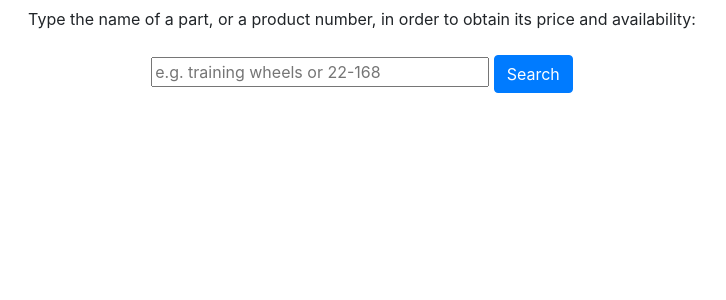
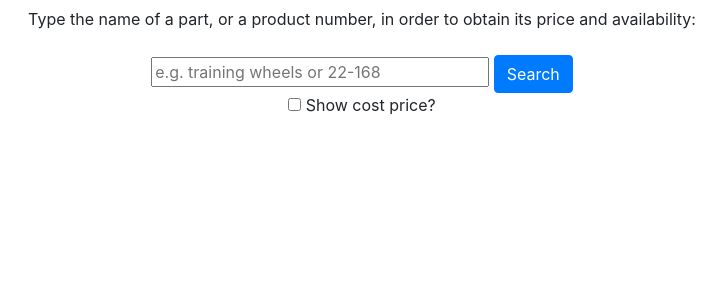
Before and after one commit to normcyr/flask_babac, a Flask app: page / in a window 1280 px wide. Shown: the part 417-717 px from the top of the page, without its empty margins (278-1004 px from the left). Run offline with Flask 2, Linux system fonts and the light colour scheme; some libraries are stand-ins or nearby versions.

Commit message:
Display MSRP price by default
The search results now return the MSRP price by default. The user needs to
check a checkbox in order to obtain the cost prices. Headers in the results
table were also changed to reflect the input choice.

Closes #9

```diff
--- a/flask_babac/routes.py
+++ b/flask_babac/routes.py
@@ -19,6 +19,7 @@ class SearchBabacForm(Form):
         ],
         render_kw={"placeholder": "e.g. training wheels or 22-168"},
     )
+    # show_retail_price = True
 
 
 @app.route("/", methods=["GET", "POST"])
@@ -32,6 +33,8 @@ def search_babac():
 
     if request.method == "POST":
         search_text = request.form["search_text"]
+        # show_retail_price = request.form.getlist("show_retail_price")
+        show_retail_price = request.form.get("show_cost_price", type=bool)
 
         if form.validate():
             username_babac, password_babac = settings.read_config()
@@ -57,6 +60,7 @@ def search_babac():
                             item_page_url=item_page_url,
                             multiple_pages=multiple_pages,
                             display_logo=display_logo,
+                            show_retail_price=show_retail_price,
                         )
                     else:
                         flash("No product found.")
--- a/flask_babac/templates/index.html
+++ b/flask_babac/templates/index.html
@@ -16,7 +16,8 @@
       <p>{{ form.search_text.label }}</p>
       <p>
         {{ form.search_text(size=28) }}
-        <input type="submit" value="Search" class="btn btn-primary" onclick="$('#loading').toggle();">
+        <input type="submit" value="Search" class="btn btn-primary" onclick="$('#loading').toggle();"><br />
+        <input type="checkbox" name="show_cost_price" value="False"> Show cost price?
       </p>
         <div id="loading" style="display:none;">
           <img src="{{ url_for('static', filename='loading.gif') }}" alt="loading..." /><br />
@@ -55,7 +56,12 @@
           <tr>
             <th scope="col">Babac #</th>
             <th scope="col">Name</th>
-            <th scope="col">Price</th>
+            {% if show_cost_price %}
+              <th scope="col">Cost price</th>
+            {% else %}
+              <th scope="col">Retail price</th>
+            {% endif %}
+
             <th scope="col">In stock?</th>
           </tr>
         </thead>
@@ -64,7 +70,11 @@
             <tr scope="row">
               <td><a href={{ product['page url']}} target="_blank">{{ product['sku'] }}</a></td>
               <td>{{ product['name'] }}</td>
-              <td>{{ product['price'] }} $</td>
+              {% if show_cost_price %}
+                <td>{{ "%.2f"|format(product['price']|float) }} $</td>
+              {% else %}
+                <td>{{ "%.2f"|format(product['price']|float * 2) }} $</td>
+              {% endif %}
               <td>{{ product['stock'] }}</td>
             </tr>
           {% endfor %}
```
